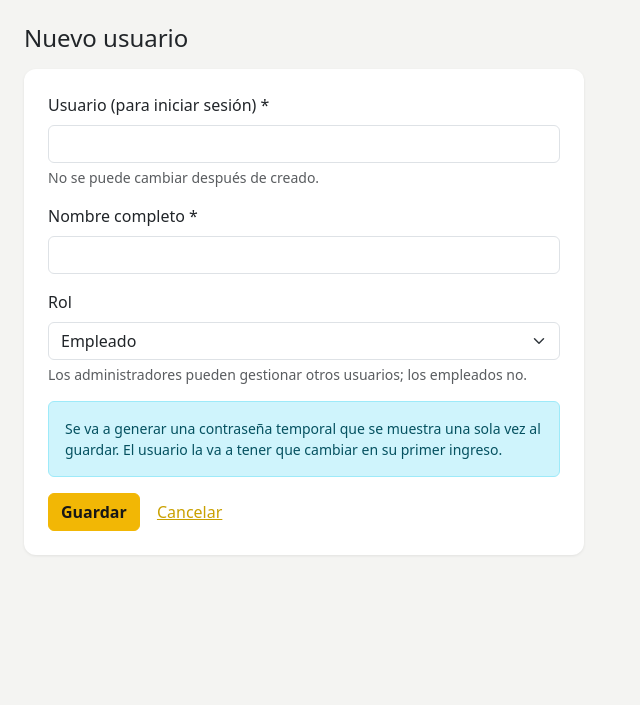
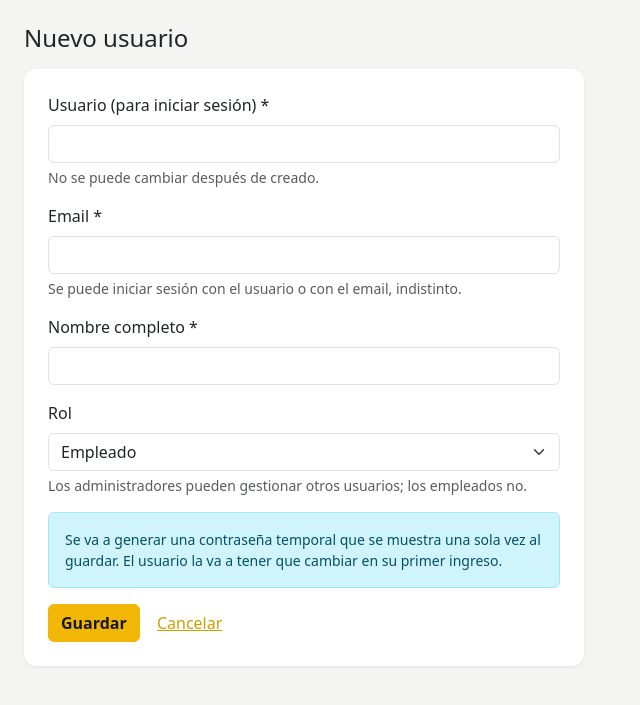
Before and after one commit to celescaa/frenos_embragues_app, a Flask app: page /usuarios/nuevo in a window 1280 px wide. Shown: the part 73-778 px from the top of the page, without its empty margins (0-640 px from the left). Run offline with Flask 3, Linux system fonts and the light colour scheme; the visitor is signed in with stand-in values (Sample User, id 1); parts of the project's set-up code (start-up, migrations or seed data) failed here and were passed over; some libraries are stand-ins or nearby versions.

Commit message:
Gestionar altas, reseteos y bajas contra Supabase Auth (Tarea 5 del Plan 2)
El alta ahora pide email y crea la cuenta ANTES del perfil. El orden importa
y tiene test: si el perfil se creara primero y la cuenta fallara, quedaría
alguien con rol y permisos pero sin forma de autenticarse — y nadie se
enteraría hasta que esa persona intentara entrar.

El borrado hace lo inverso: borra la cuenta y deja que la base arrastre el
perfil (ON DELETE CASCADE). Hacer las dos cosas por separado abre la puerta a
que el DELETE local salga bien y el borrado de la cuenta falle, dejando a
alguien que todavía puede autenticarse pero ya no tiene perfil ni rol.

El reseteo cambia la contraseña en Supabase primero y recién después marca el
cambio obligatorio: si fallara al revés, la persona quedaría con la
contraseña vieja pero obligada a cambiarla con una temporal que nunca existió.

Con el código que la satisface ya en su lugar, entra la clave foránea
usuarios.id -> auth.users(id) que la Tarea 2 había dejado pendiente.

Limpieza de tests: las cuentas de Supabase Auth se borran desde el fixture
central y no desde `crear_usuario`, porque varios tests dan de alta usuarios
por la pantalla `/usuarios/nuevo`, que también crea su cuenta y quedaba sin
limpiar. Verificado con dos corridas seguidas en verde.

Suite: 171/171.

Co-Authored-By: Claude Opus 5 <noreply@anthropic.com>

```diff
--- a/core/app.py
+++ b/core/app.py
@@ -2142,23 +2142,38 @@ def usuarios_nuevo():
         return redirect(url_for("dashboard"))
     if request.method == "POST":
         username = request.form.get("username", "").strip()
+        email = request.form.get("email", "").strip()
         nombre = request.form.get("nombre", "").strip()
         rol = request.form.get("rol", "empleado")
         conn = db.get_connection()
-        existente = conn.execute("SELECT id FROM usuarios WHERE username=%s", (username,)).fetchone()
+        existente = conn.execute(
+            "SELECT id FROM usuarios WHERE username=%s OR email=%s", (username, email)
+        ).fetchone()
         if existente:
-            flash(f"Ya existe un usuario con el nombre de usuario '{username}'.", "danger")
+            flash("Ya existe un usuario con ese nombre de usuario o ese email.", "danger")
             conn.close()
             return redirect(url_for("usuarios_nuevo"))
 
         password_temporal = db._generar_password_temporal()
+        # Primero la cuenta: su id es el que va a llevar el perfil. Si esto
+        # falla no se escribe nada en nuestra tabla, así que nunca queda un
+        # perfil con rol y permisos pero sin forma de autenticarse.
+        usuario_id = supabase_auth.crear_cuenta(email, password_temporal)
+        if not usuario_id:
+            flash(
+                "No se pudo crear la cuenta. Revisá que el email sea válido y que no esté en uso.",
+                "danger",
+            )
+            conn.close()
+            return redirect(url_for("usuarios_nuevo"))
+
         # fecha_creacion queda afuera: la columna es timestamptz NOT NULL
         # DEFAULT now(), mismo criterio ya usado en compras/cuenta corriente
         # para no pisar el default con un valor de solo fecha.
         conn.execute(
-            """INSERT INTO usuarios (username, password_hash, nombre, rol, activo, debe_cambiar_password)
-               VALUES (%s, %s, %s, %s, TRUE, TRUE)""",
-            (username, generate_password_hash(password_temporal), nombre, rol),
+            """INSERT INTO usuarios (id, username, email, nombre, rol, activo, debe_cambiar_password)
+               VALUES (%s, %s, %s, %s, %s, TRUE, TRUE)""",
+            (usuario_id, username, email, nombre, rol),
         )
         conn.commit()
         conn.close()
@@ -2201,9 +2216,17 @@ def usuarios_resetear_password(usuario_id):
         return redirect(url_for("dashboard"))
     conn = db.get_connection()
     password_temporal = db._generar_password_temporal()
+    # La contraseña vive en Supabase: primero se cambia allá. Si fallara y de
+    # este lado ya hubiéramos marcado el cambio obligatorio, la persona
+    # quedaría con la contraseña vieja pero obligada a cambiarla con una
+    # temporal que nunca existió.
+    if not supabase_auth.cambiar_password(usuario_id, password_temporal):
+        flash("No se pudo resetear la contraseña. Probá de nuevo en un momento.", "danger")
+        conn.close()
+        return redirect(url_for("usuarios_lista"))
     conn.execute(
-        "UPDATE usuarios SET password_hash=%s, debe_cambiar_password=true, intentos_fallidos=0, bloqueado_hasta=NULL WHERE id=%s",
-        (generate_password_hash(password_temporal), usuario_id),
+        "UPDATE usuarios SET debe_cambiar_password=true, intentos_fallidos=0, bloqueado_hasta=NULL WHERE id=%s",
+        (usuario_id,),
     )
     conn.commit()
     conn.close()
@@ -2222,10 +2245,13 @@ def usuarios_eliminar(usuario_id):
     if str(usuario_id) == str(session.get("usuario_id")):
         flash("No podés eliminar tu propio usuario mientras estás conectado con él.", "danger")
         return redirect(url_for("usuarios_lista"))
-    conn = db.get_connection()
-    conn.execute("DELETE FROM usuarios WHERE id=%s", (usuario_id,))
-    conn.commit()
-    conn.close()
+    # Se borra la cuenta y el perfil se va solo (ON DELETE CASCADE). Hacer las
+    # dos cosas por separado abre la puerta a que el DELETE local salga bien y
+    # el borrado de la cuenta falle: quedaría alguien que todavía puede
+    # autenticarse contra Supabase pero ya no tiene perfil ni rol.
+    if not supabase_auth.borrar_cuenta(usuario_id):
+        flash("No se pudo eliminar el usuario. Probá de nuevo en un momento.", "danger")
+        return redirect(url_for("usuarios_lista"))
     flash("Usuario eliminado.", "info")
     return redirect(url_for("usuarios_lista"))
 
--- a/templates/usuario_form.html
+++ b/templates/usuario_form.html
@@ -11,10 +11,25 @@
         <input type="text" name="username" class="form-control" required autocomplete="off">
         <div class="form-text">No se puede cambiar después de creado.</div>
       </div>
+      <div class="mb-3">
+        <label class="form-label">Email *</label>
+        <input type="email" name="email" class="form-control" required autocomplete="off">
+        <div class="form-text">
+          Se puede iniciar sesión con el usuario o con el email, indistinto.
+        </div>
+      </div>
     {% else %}
       <div class="mb-3">
         <label class="form-label">Usuario</label>
         <input type="text" class="form-control" value="{{ usuario.username }}" disabled>
+      </div>
+      <div class="mb-3">
+        <label class="form-label">Email</label>
+        <input type="text" class="form-control" value="{{ usuario.email or '' }}" disabled>
+        <div class="form-text">
+          El email es la credencial de acceso: cambiarlo no se hace desde esta
+          pantalla.
+        </div>
       </div>
     {% endif %}
     <div class="mb-3">
```
Also changed, not shown: core/supabase_auth.py (+38 -0 lines), tests/conftest.py (+26 -16 lines), tests/test_auth_supabase.py (+106 -0 lines), tests/test_tienda_panel.py (+2 -1 lines), supabase/migrations/20260814012500_usuarios_clave_foranea_auth.sql (added).
